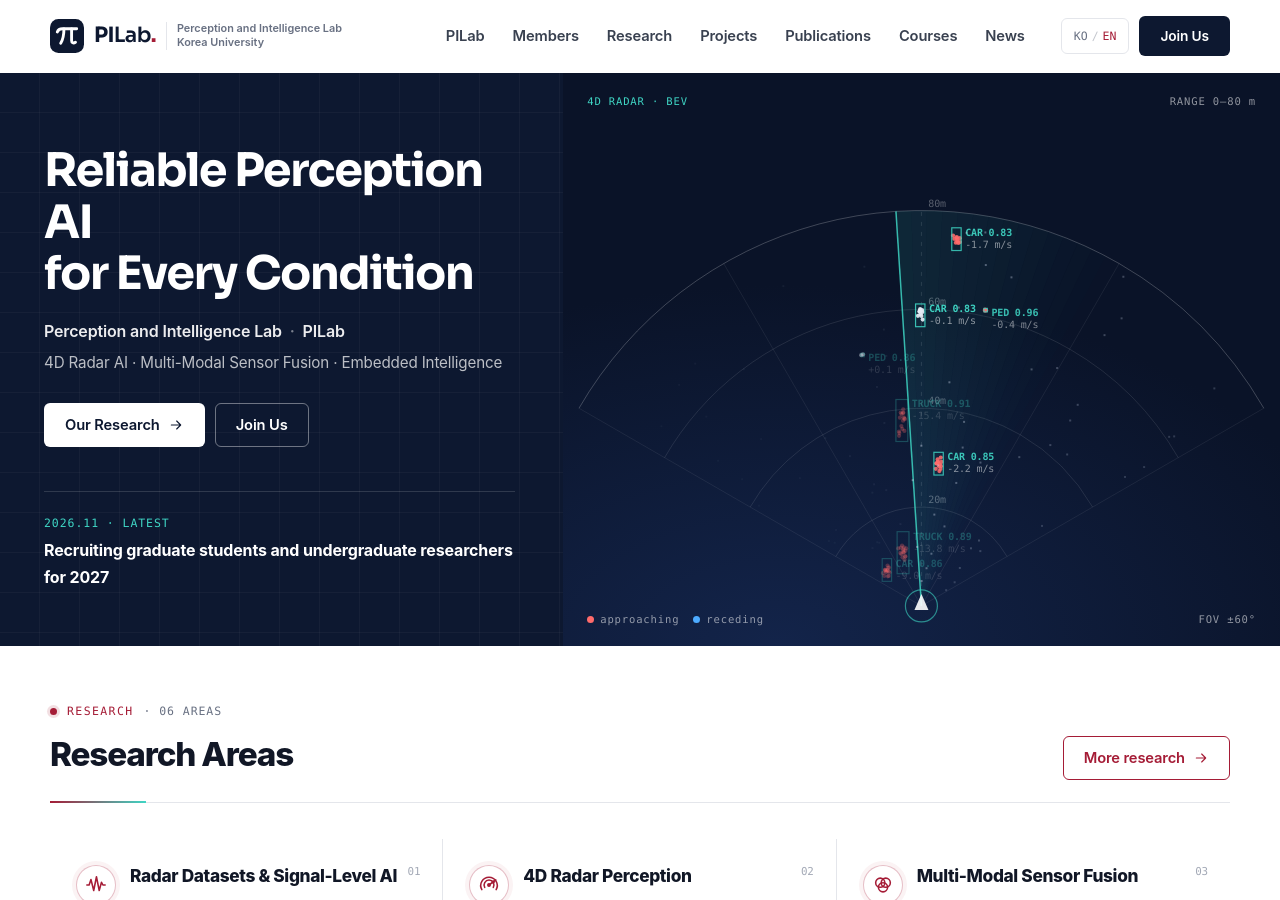
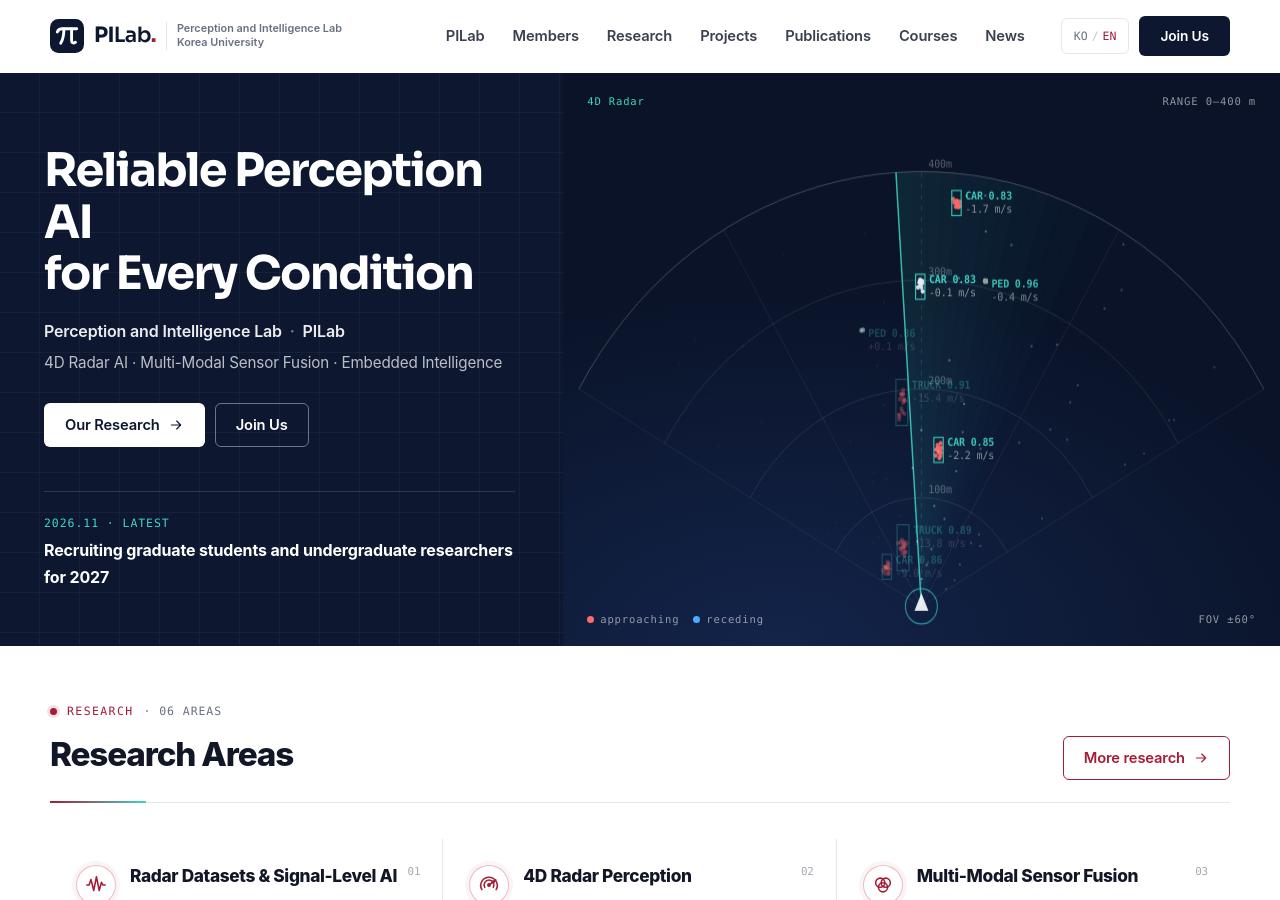
Before and after one commit to dh-paek/pilab, a Jekyll site: the page built from index.html, in a window 1280 px wide and 900 px high. Built offline with Jekyll 4.4.1, drawn with Linux system fonts in a browser that asks for light colours; some web fonts are replaced.

Commit message:
Hero radar: label "4D Radar", range 0-400 m
Co-Authored-By: Claude Opus 5.5 <noreply@anthropic.com>
Claude-Session: https://claude.ai/code/session_01866X6wmYg1pRh7yHirmmvy

```diff
--- a/assets/js/main.js
+++ b/assets/js/main.js
@@ -176,7 +176,8 @@
   if (!canvas || !canvas.getContext) return;
   var ctx = canvas.getContext("2d");
   var W = 0, H = 0, DPR = 1, ox = 0, oy = 0, scale = 1;
-  var MAX_R = 80, FOV = Math.PI / 3; // 80 m, ±60°
+  var MAX_R = 80, FOV = Math.PI / 3; // 시뮬레이션 좌표 반경(단위), ±60°
+  var RANGE_M = 400;                   // 화면에 표시하는 최대 거리(m) — 링 라벨은 이 값에 맞춰 환산
   var TEAL = "63,213,196", RED = "255,107,107", BLUE = "77,171,255";
 
   function rnd(a, b) { return a + Math.random() * (b - a); }
@@ -232,7 +233,7 @@
       var p = toScreen(.8, r);
       ctx.fillStyle = "rgba(255,255,255,.32)";
       ctx.font = "10px ui-monospace, Menlo, monospace";
-      ctx.fillText(r + "m", p[0] + 3, p[1] - 4);
+      ctx.fillText(Math.round(r * RANGE_M / MAX_R) + "m", p[0] + 3, p[1] - 4);
     }
     for (var d = -60; d <= 60; d += 30) {
       var a = d * Math.PI / 180;
--- a/index.html
+++ b/index.html
@@ -40,8 +40,8 @@ slug: home
     {%- else %}
     <canvas class="radar-canvas" id="radar-canvas" aria-label="Animated 4D radar bird's-eye-view visualization" role="img"></canvas>
     <div class="radar-hud" aria-hidden="true">
-      <span class="hud-tl">4D RADAR · BEV</span>
-      <span class="hud-tr">RANGE 0–80 m</span>
+      <span class="hud-tl">4D Radar</span>
+      <span class="hud-tr">RANGE 0–400 m</span>
       <span class="hud-bl"><i class="dot dot--in"></i>approaching <i class="dot dot--out"></i>receding</span>
       <span class="hud-br">FOV ±60°</span>
     </div>
```
